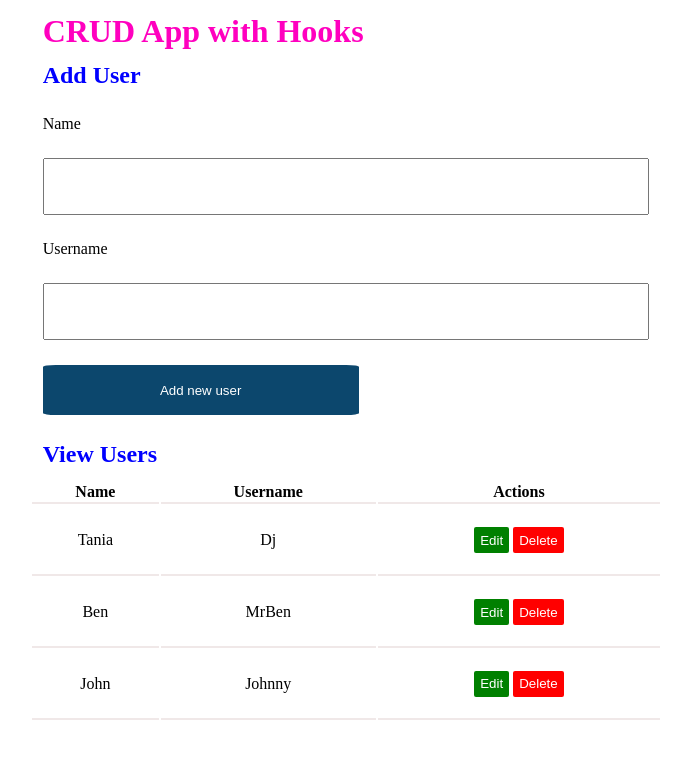
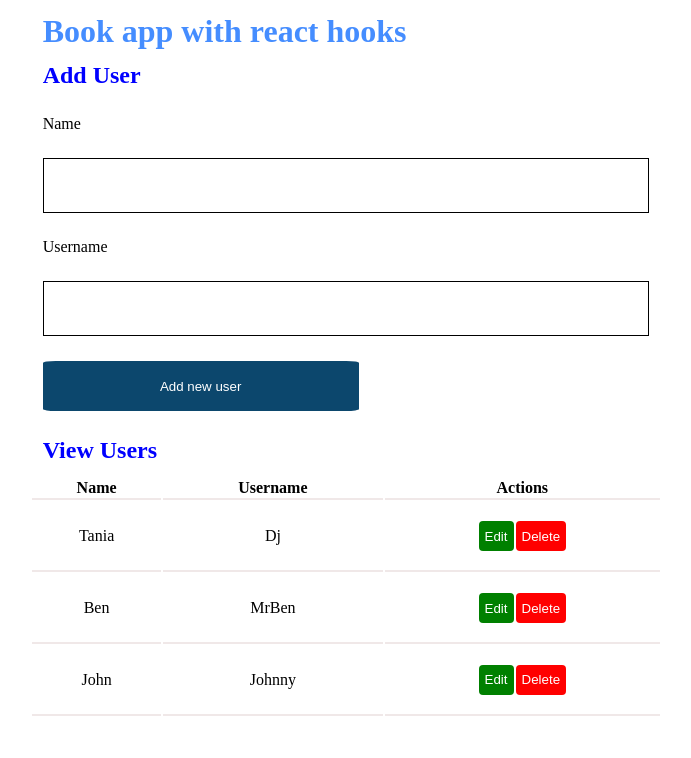
Before and after one commit to Antonynans/book-users, a React (Create React App) app: page / in a window 1280 px wide. Shown: the top 758 px of the page, without its empty margins (294-985 px from the left). Built offline with nearby package versions, Linux system fonts and the light colour scheme.

Commit message:
edited the buttons

```diff
--- a/package.json
+++ b/package.json
@@ -20,7 +20,7 @@
     "build": "react-scripts build",
     "test": "react-scripts test",
     "eject": "react-scripts eject"
-   },
+  },
   "eslintConfig": {
     "extends": [
       "react-app",
--- a/src/components/BookData.js
+++ b/src/components/BookData.js
@@ -37,7 +37,7 @@ export default function BookData() {
 
     return (
         <div className="container">
-            <h1 style={{color: 'rgb(255, 0, 191)'}}>CRUD App with Hooks</h1>
+            <h1 style={{color: 'rgb(69, 141, 255)'}}>Book app with react hooks</h1>
             <div className='flex-row'>
                 <div className='flex-large'>
                     {editing ? (
--- a/src/components/style.css
+++ b/src/components/style.css
@@ -16,6 +16,7 @@ label {
 .form-input {
     padding: 3%;
     margin: 2%;
+    border: 1px solid;
 }
 
 .form-button {
@@ -26,6 +27,7 @@ label {
     color: #fff;
     border: none;
     border-radius: 4%;
+    cursor: pointer;
 }
 
 .success {
@@ -47,7 +49,9 @@ table {
     color: white;
     height: 30px;
     border-radius: 4px;
-    border: 2px solid white;
+    border: none;
+    margin: 0 1px;
+    cursor: pointer;
 }
 
 td {
```
